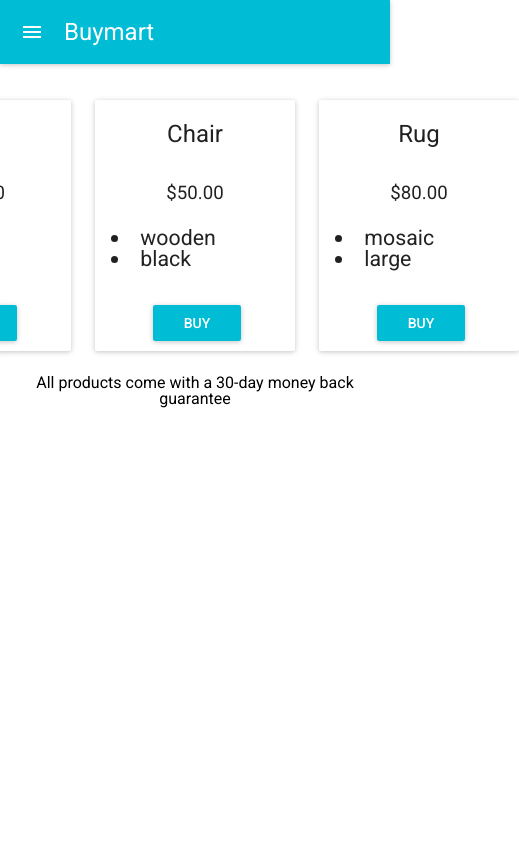
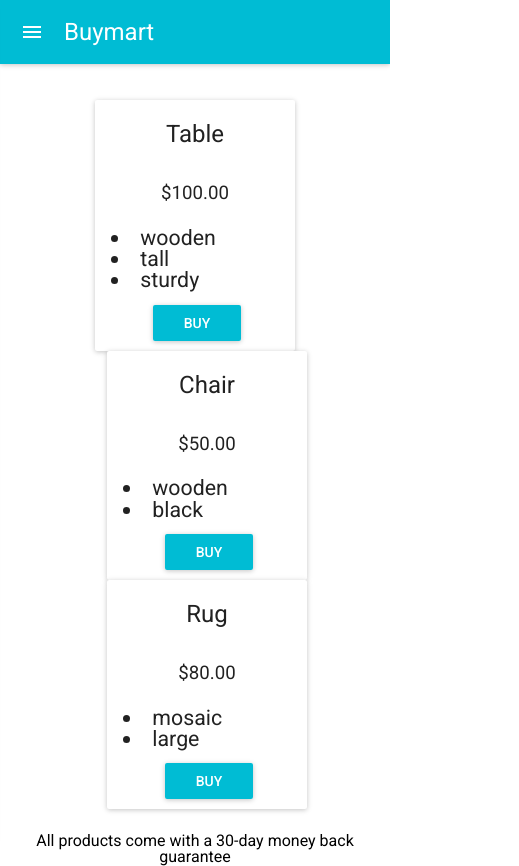
Before and after one commit to meastes/buymart-catalog, a React (Create React App) app: page /market/catalog in a window 390 px wide. Shown: the whole page, 519 px wide, since content can reach past the window. Before the commit the page ends 844 px from the top, so only its background shows below. Built offline with nearby package versions, Linux system fonts and the light colour scheme; what react-tap-event-plugin would draw is missing.

Commit message:
Fixes issue with `CatalogItem`s not stacking on mobile.

```diff
--- a/src/scenes/Market/Catalog/index.js
+++ b/src/scenes/Market/Catalog/index.js
@@ -40,6 +40,8 @@ const ProductsContainer = styled.div`
 
   & > ul {
     display: flex;
+    flex-flow: row;
+    flex-wrap: wrap;
     justify-content: center;
   }
 `;
@@ -54,7 +56,7 @@ const ItemWrapper = styled.div`
   }
 `;
 
-// TODO Fix responsive - table cell?
+// TODO Fix responsive - card displays weird when stacked
 const productListItems = products.map(product =>
   (<HorizontalList.Item key={product.sku}>
     <ItemWrapper>
```
